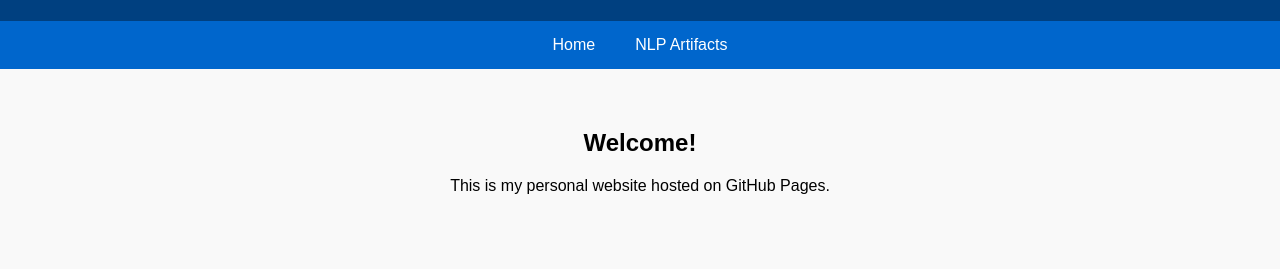
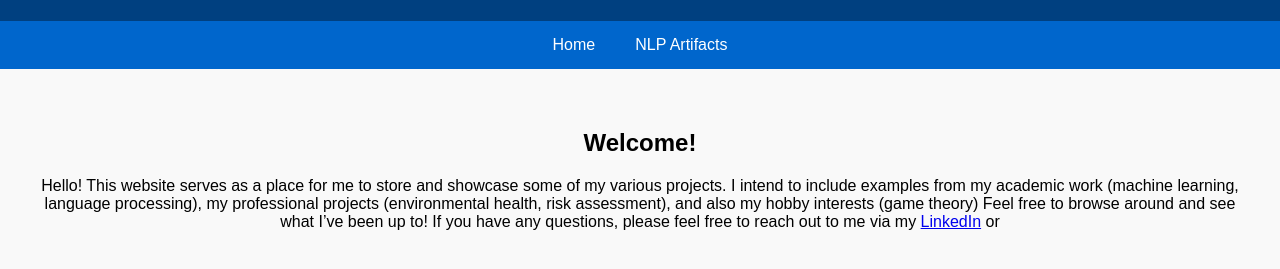
Before and after one commit to cbellamoroso/cbellamoroso.github.io, a plain HTML site: page index.html in a window 1280 px wide. Shown: the part 99-368 px from the top of the page. Drawn offline with Linux system fonts and the light colour scheme.

Commit message:
Added intro

```diff
--- a/index.html
+++ b/index.html
@@ -1,9 +1,9 @@
 <!DOCTYPE html>
 <html lang="en">
 <head>
-  <meta charset="UTF-8">
+  <meta charset="UTF-8" />
   <title>My GitHub Site</title>
-  <link rel="stylesheet" href="style.css">
+  <link rel="stylesheet" href="style.css" />
 </head>
 <body>
   <header>
@@ -15,7 +15,12 @@
   </nav>
   <main>
     <h2>Welcome!</h2>
-    <p>This is my personal website hosted on GitHub Pages.</p>
+    <p>
+      Hello! This website serves as a place for me to store and showcase some of my various projects. I intend to include examples from my academic work (machine learning, language processing), my professional projects (environmental health, risk assessment),
+      and also my hobby interests (game theory) Feel free to browse around and see what I’ve been up to!
+
+      If you have any questions, please feel free to reach out to me via my <a href="https://www.linkedin.com/in/cameron-bellamoroso-a139371ba/" target="_blank">LinkedIn</a> or <a href="
+    </p>
   </main>
 </body>
 </html>
```
